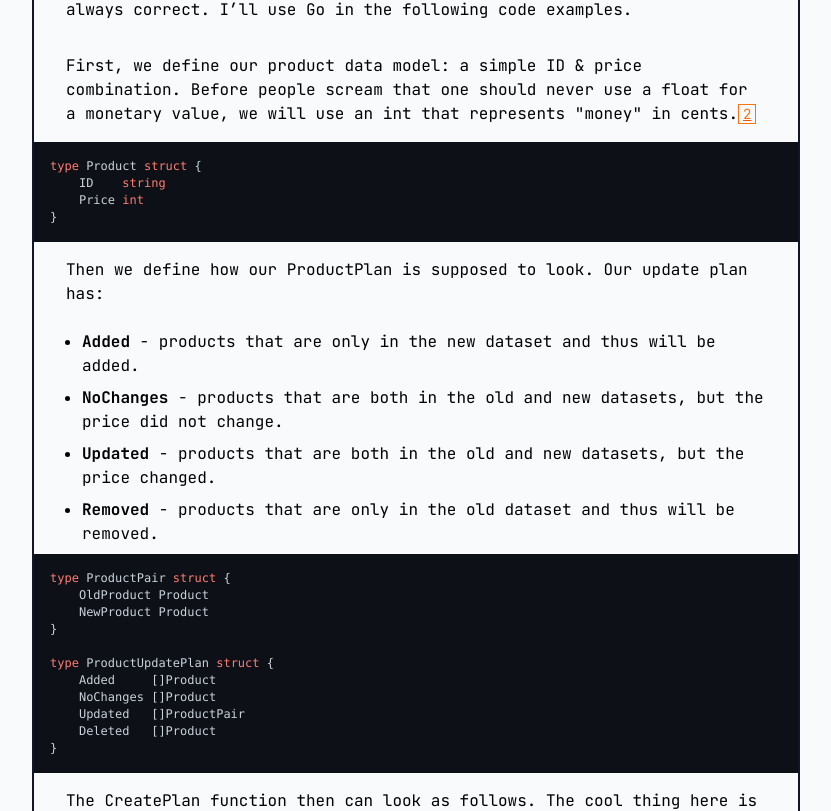
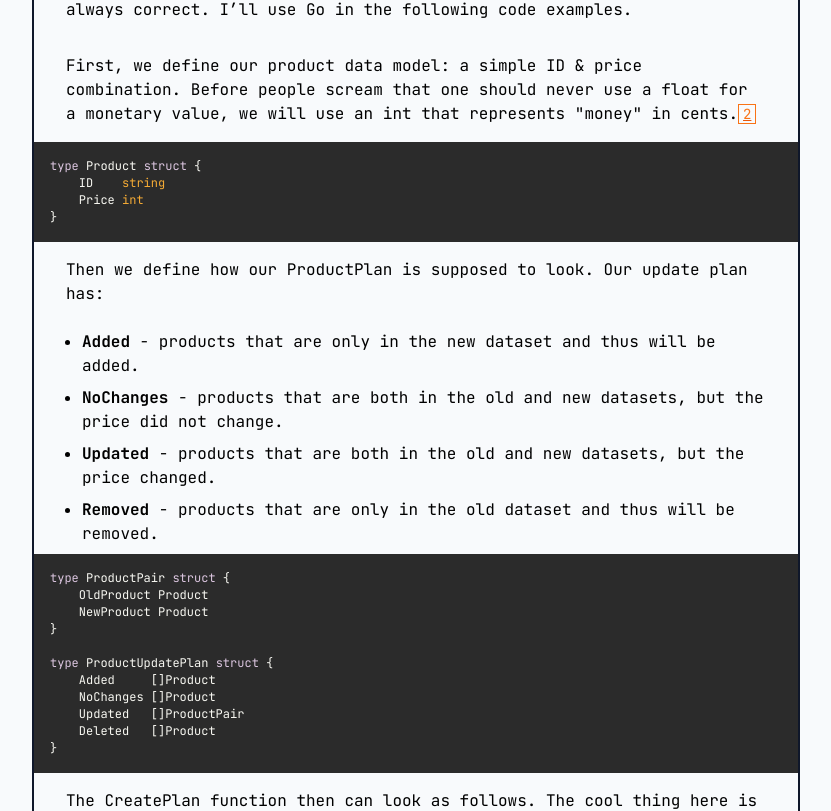
Before and after one commit to TN1ck/tn1ck.com, a Next.js app: page /blog/update-plans in a window 1280 px wide. Shown: the part 1852-2663 px from the top of the page, without its empty margins (224-1055 px from the left). Built offline with nearby package versions, Linux system fonts and the light colour scheme.

Commit message:
chore: friendlier code style

```diff
--- a/styles/globals.css
+++ b/styles/globals.css
@@ -1,4 +1,4 @@
-@import 'highlight.js/styles/github-dark.css';
+@import 'highlight.js/styles/a11y-dark.css';
 
 
 @tailwind base;
@@ -92,7 +92,9 @@ ol.blog li {
 .hljs {
   font-size: 12px;
   line-height: 17px;
+  font-family: 'JetBrains Mono', monospace;
 }
+
 
 .dot-shadow {
   content: "";
```
